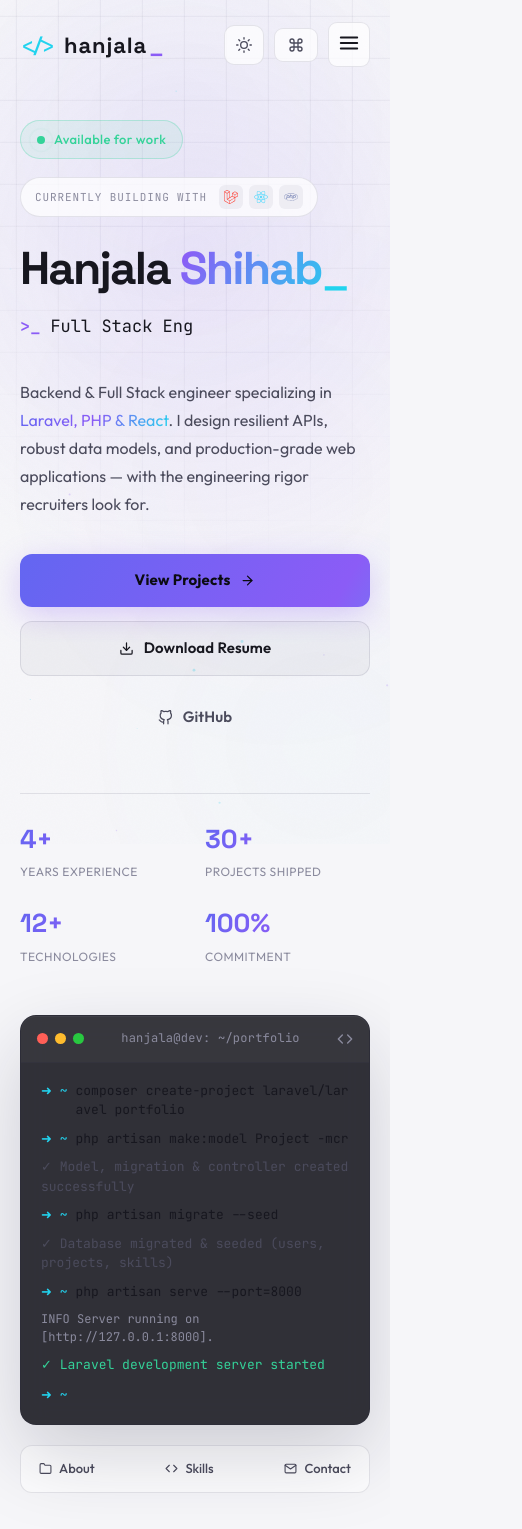
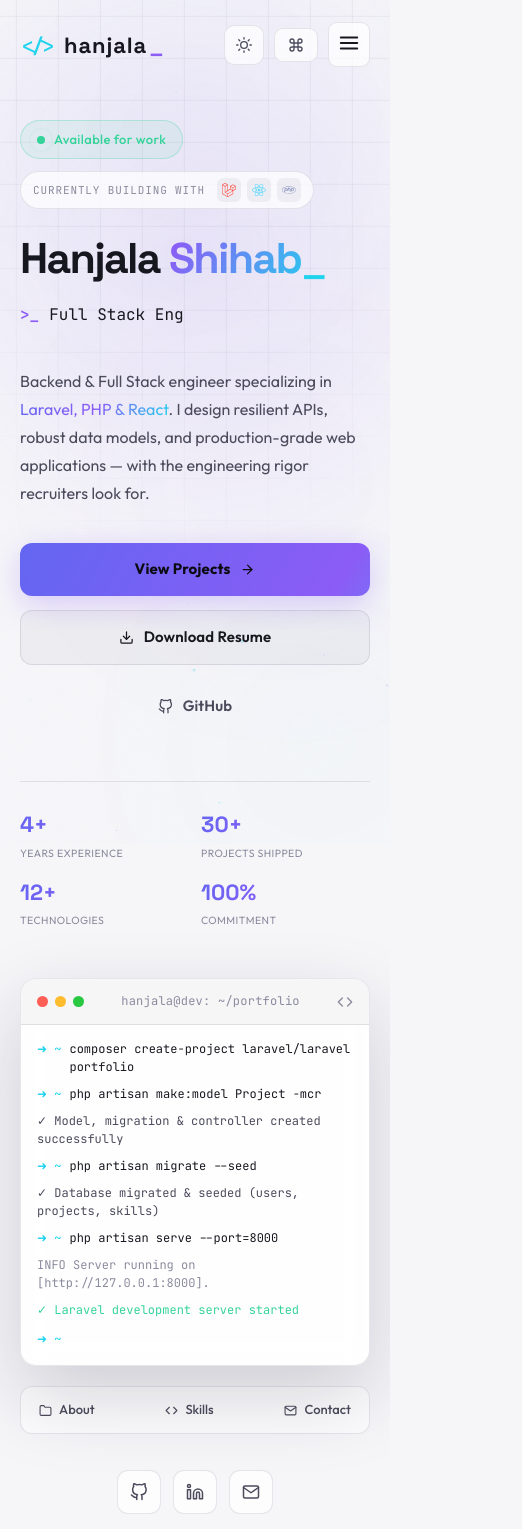
Before and after one commit to HanjalaShihab/Portfolio-, a React (Vite) app: page / in a window 390 px wide. Shown: the top 1529 px of the page, 522 px wide, since content can reach past the window. Built offline with nearby package versions, Linux system fonts and the light colour scheme; a web font is replaced by a local one.

Commit message:
Mobile responsive now

```diff
--- a/src/components/Contact/Contact.css
+++ b/src/components/Contact/Contact.css
@@ -122,6 +122,8 @@
 .tc-cmd {
   color: var(--text-primary);
   font-weight: 500;
+  word-break: break-word;
+  overflow-wrap: anywhere;
 }
 
 /* Output block */
@@ -131,6 +133,9 @@
   color: var(--text-secondary);
   padding: 8px 0 6px 26px;
   line-height: 1.7;
+  min-width: 0;
+  overflow-wrap: anywhere;
+  word-break: break-word;
 }
 
 .tc-output--block {
@@ -527,6 +532,22 @@
   .tc-output-name {
     font-size: 17px;
   }
+  .tc-social {
+    flex-wrap: wrap;
+    gap: 6px 10px;
+    max-width: 100%;
+  }
+  .tc-social-value {
+    word-break: break-all;
+    overflow-wrap: anywhere;
+  }
+  .tc-social-cmd {
+    flex-shrink: 0;
+  }
+  .tc-email-value {
+    word-break: break-all;
+    overflow-wrap: anywhere;
+  }
 }
 
 @media (max-width: 480px) {
--- a/src/components/Hero/Hero.css
+++ b/src/components/Hero/Hero.css
@@ -269,11 +269,13 @@
 .term-cmd {
   color: var(--text-primary);
   word-break: break-all;
+  overflow-wrap: anywhere;
 }
 
 .term-out {
   color: var(--text-secondary);
   word-break: break-word;
+  overflow-wrap: anywhere;
 }
 
 .term-line--dim .term-out {
@@ -407,3 +409,35 @@
     flex-wrap: wrap;
   }
 }
+
+@media (max-width: 480px) {
+  .hero-title {
+    font-size: clamp(38px, 11vw, 48px);
+  }
+  .hero-subtitle {
+    font-size: 16px;
+    flex-wrap: wrap;
+  }
+  .hero-badge-row {
+    gap: 12px;
+  }
+  .hero-tech-focus {
+    padding: 6px 12px;
+  }
+  .terminal-body {
+    padding: 15px 16px 17px;
+    min-height: 220px;
+  }
+  .term-line {
+    font-size: 12px;
+  }
+  .hero-stats {
+    gap: 12px;
+  }
+  .hero-stat-value {
+    font-size: 22px;
+  }
+  .hero-stat-label {
+    font-size: 10.5px;
+  }
+}
--- a/src/components/Skills/Skills.css
+++ b/src/components/Skills/Skills.css
@@ -446,6 +446,10 @@
   .constellation-cluster {
     width: auto;
     max-width: none;
+    /* Override the inline grid-column/row from the 3x3 desktop grid so
+       clusters flow naturally into the 2-column mobile layout. */
+    grid-column: auto !important;
+    grid-row: auto !important;
     align-items: flex-start;
     gap: 12px;
     padding: 18px 0;
@@ -510,6 +514,31 @@
   }
 }
 
+@media (max-width: 480px) {
+  .constellation {
+    grid-template-columns: 1fr;
+    padding: 16px 12px;
+  }
+  .constellation-cluster {
+    align-items: flex-start;
+  }
+  .cluster-nodes {
+    justify-content: flex-start;
+  }
+  .skill-node {
+    white-space: normal;
+    line-height: 1.3;
+  }
+  .skill-pop {
+    left: 50%;
+    transform: translateX(-50%);
+    width: min(240px, calc(100vw - 40px));
+  }
+  .skill-pop::after {
+    left: 50%;
+  }
+}
+
 /* ---------- Reduced motion ---------- */
 
 @media (prefers-reduced-motion: reduce) {
--- a/src/index.css
+++ b/src/index.css
@@ -155,6 +155,13 @@
   --btn-glow: rgba(139, 92, 246, 0.2);
   --btn-glow-hover: rgba(139, 92, 246, 0.32);
   --constellation-bg: radial-gradient(ellipse 60% 42% at 50% 0%, rgba(139, 92, 246, 0.06), transparent 70%), rgba(255, 255, 255, 0.5);
+
+  /* Terminal surfaces — light backgrounds so dark text stays readable */
+  --terminal-bg: rgba(255, 255, 255, 0.9);
+  --terminal-header-bg: rgba(25, 25, 60, 0.04);
+  --contact-term-bg: linear-gradient(180deg, rgba(255, 255, 255, 0.95), rgba(245, 245, 250, 0.97));
+  --form-underline: rgba(25, 25, 60, 0.16);
+  --form-focus-bg: rgba(139, 92, 246, 0.04);
 }
 
 * {
```
